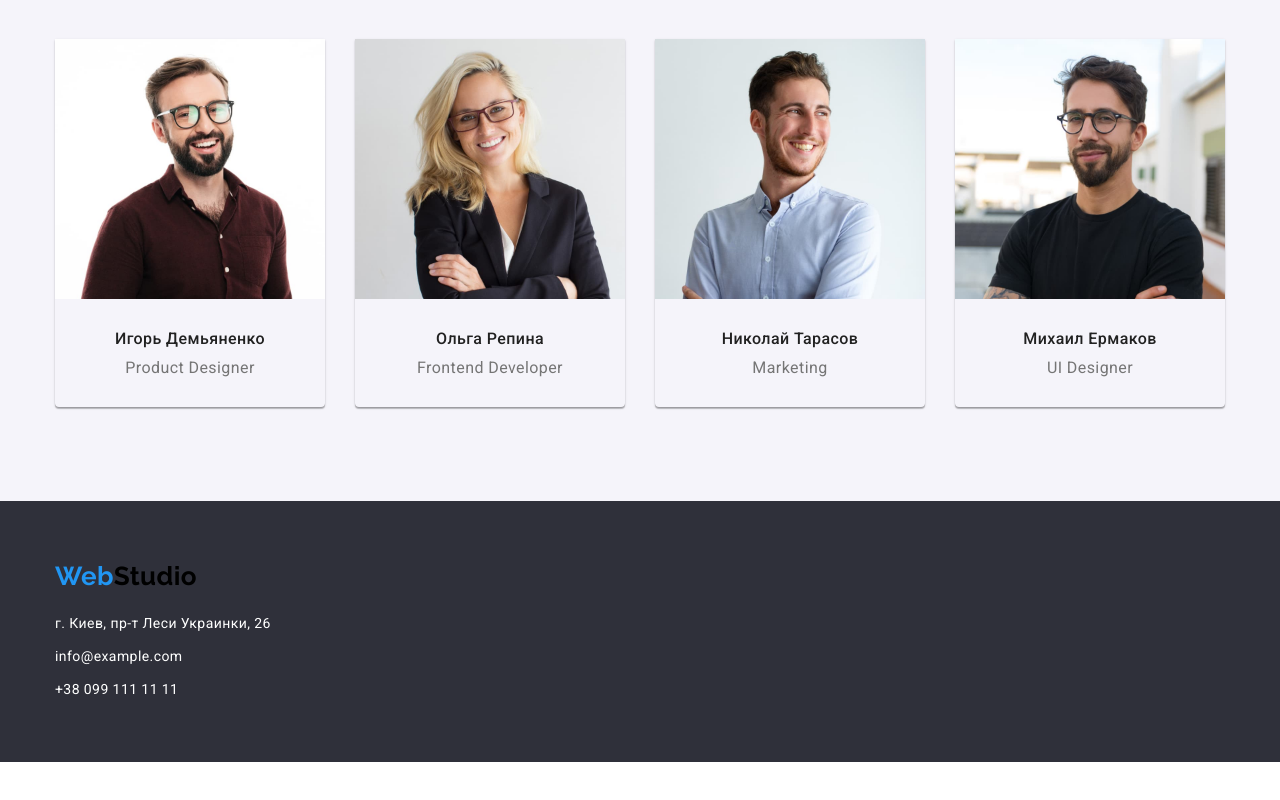
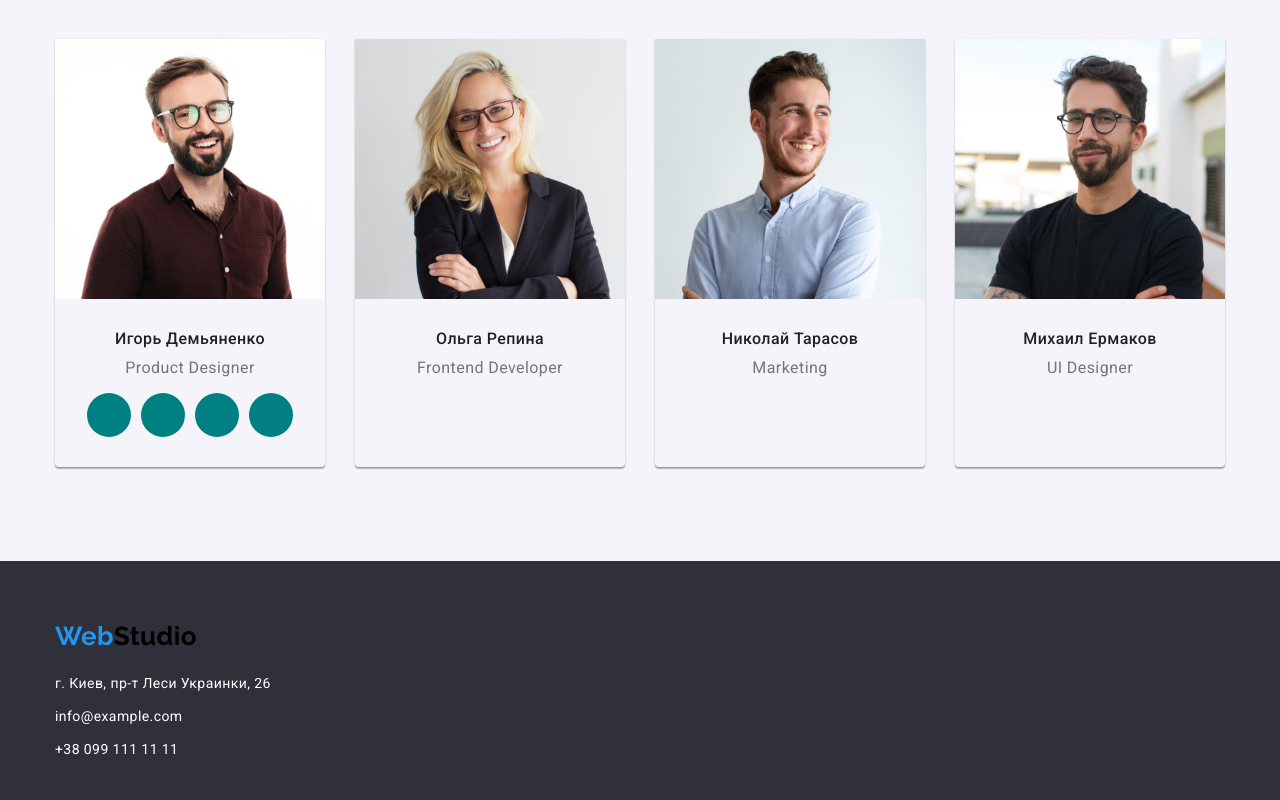
Before and after one commit to HavrikS/goit-markup-hw-04, a plain HTML site: page index.html in a window 1280 px wide. Shown: the part 1597-2397 px from the top of the page. Before the commit the page ends 2359 px from the top, so only its background shows below. Drawn offline with nearby package versions, Linux system fonts and the light colour scheme.

Commit message:
Добавляет область под соц. ссылки

```diff
--- a/css/styles.css
+++ b/css/styles.css
@@ -229,6 +229,8 @@ body {
   margin-bottom: 50px;
 }
 
+/* ----------Наша команда--------------------- */
+
 .team-title {
   font-weight: 700;
   font-size: 36px;
@@ -244,8 +246,6 @@ body {
   text-align: center;
   margin-bottom: 10px;
 }
-
-/* ----------Наша команда--------------------- */
 
 .team {
   background-color: var(--main-section-bcg);
@@ -269,11 +269,29 @@ body {
   font-size: 16px;
   line-height: 1.19;
   text-align: center;
+  margin-bottom: 16px;
 }
 
 .team-item-text {
   padding-top: 30px;
   padding-bottom: 30px;
+}
+
+.team-social-list {
+  display: flex;
+  justify-content: center;
+}
+
+.team-social-item + .team-social-item {
+  margin-left: 10px;
+}
+
+.team-social-link {
+  width: 44px;
+  height: 44px;
+  background-color: teal;
+  display: block;
+  border-radius: 50%;
 }
 
 /* ---------------------footer----------------------------- */
--- a/index.html
+++ b/index.html
@@ -80,6 +80,20 @@
                         <div class="team-item-text">
                             <h3 class="team-after-title">Игорь Демьяненко</h3>
                             <p lang="en" class="team-text">Product Designer</p>
+                            <ul class="list team-social-list">
+                                <li class="team-social-item">
+                                    <a href="" class="team-social-link"></a>
+                                </li>
+                                <li class="team-social-item">
+                                    <a href="" class="team-social-link"></a>
+                                </li>
+                                <li class="team-social-item">
+                                    <a href="" class="team-social-link"></a>
+                                </li>
+                                <li class="team-social-item">
+                                    <a href="" class="team-social-link"></a>
+                                </li>
+                            </ul>
                         </div>
                     </li>
                     <li class="team-item">
```
